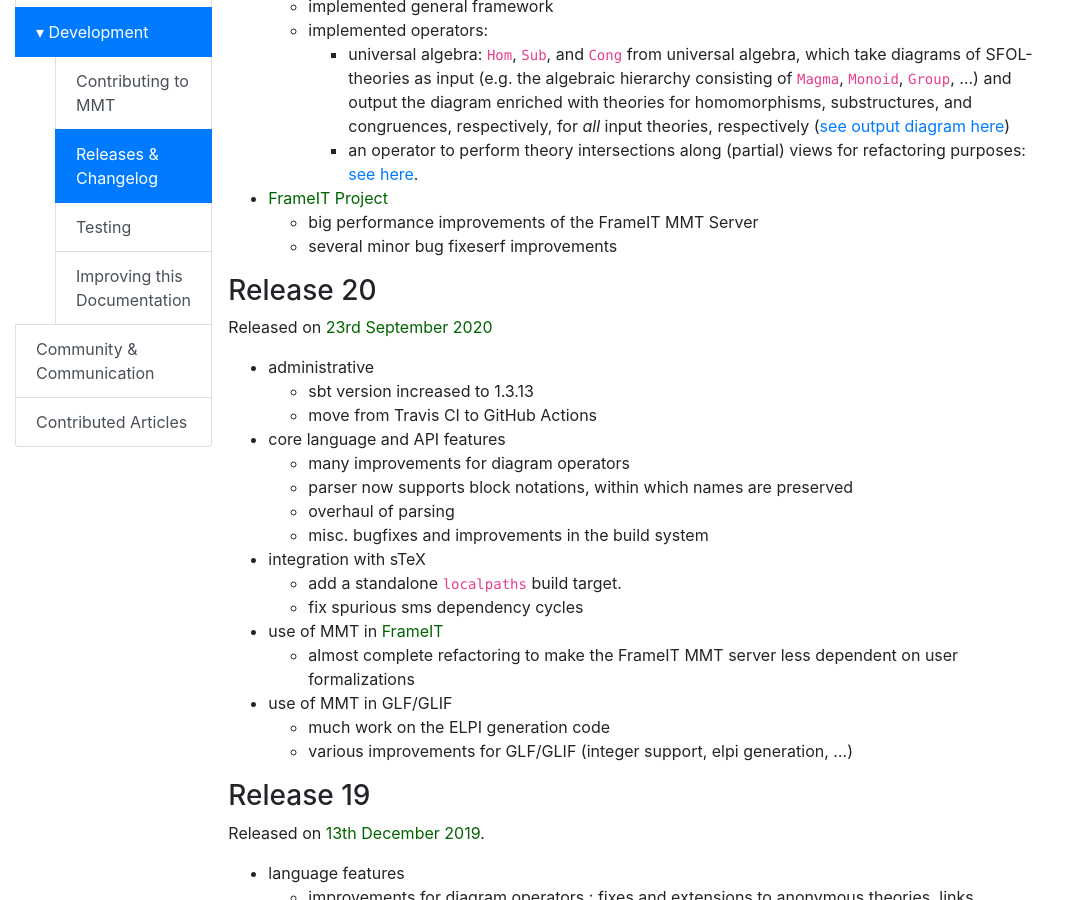
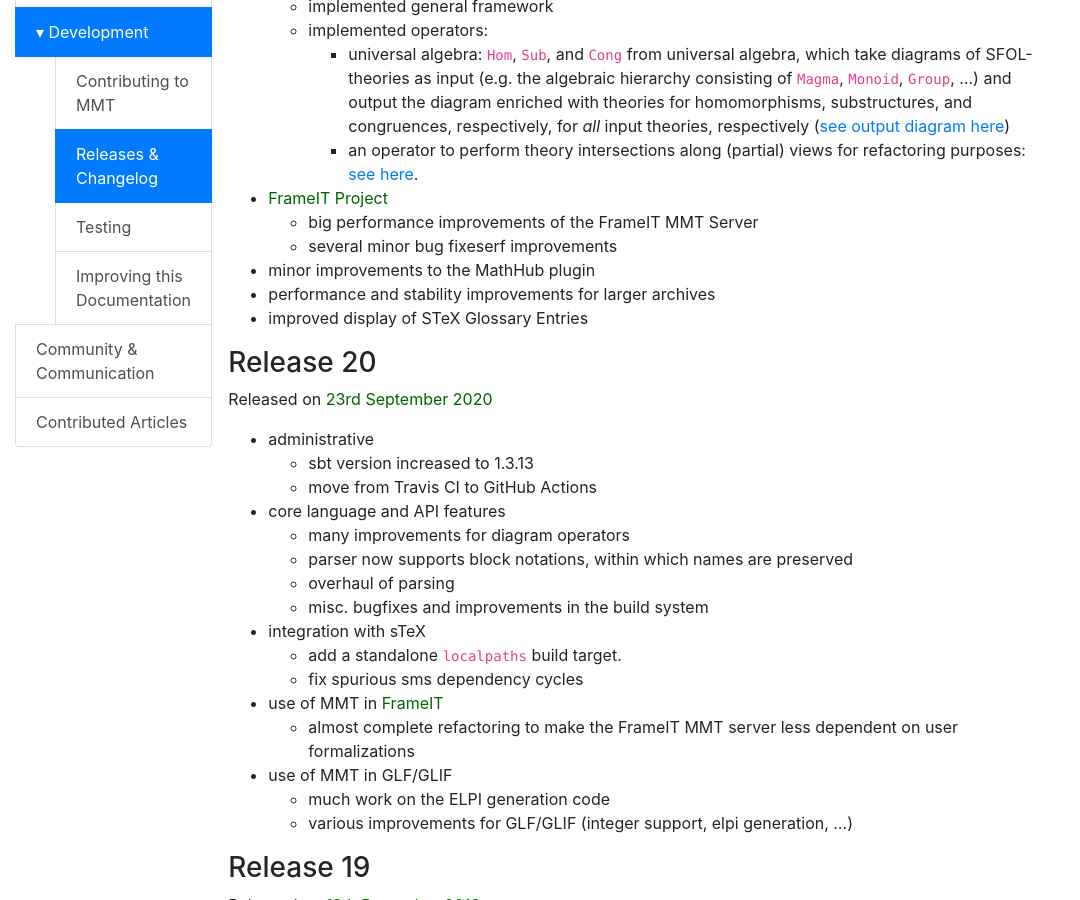
Before and after one commit to UniFormal/uniformal.github.io, a Jekyll site: the page built from doc/development/releases.md, in a window 1280 px wide and 900 px high, scrolled down 567 px. Shown: the whole window, without its empty margins (0-1080 px from the left). Built offline with Jekyll 4.4.1, drawn with Linux system fonts in a browser that asks for light colours.

Commit message:
Add MathHub-related changes to changelog

```diff
--- a/doc/development/releases.md
+++ b/doc/development/releases.md
@@ -26,6 +26,9 @@
 - [FrameIT Project](https://uframeit.github.io/)
   - big performance improvements of the FrameIT MMT Server
   - several minor bug fixeserf improvements
+- minor improvements to the MathHub plugin
+ - performance and stability improvements for larger archives
+ - improved display of STeX Glossary Entries
 
 ### Release 20
 
```
